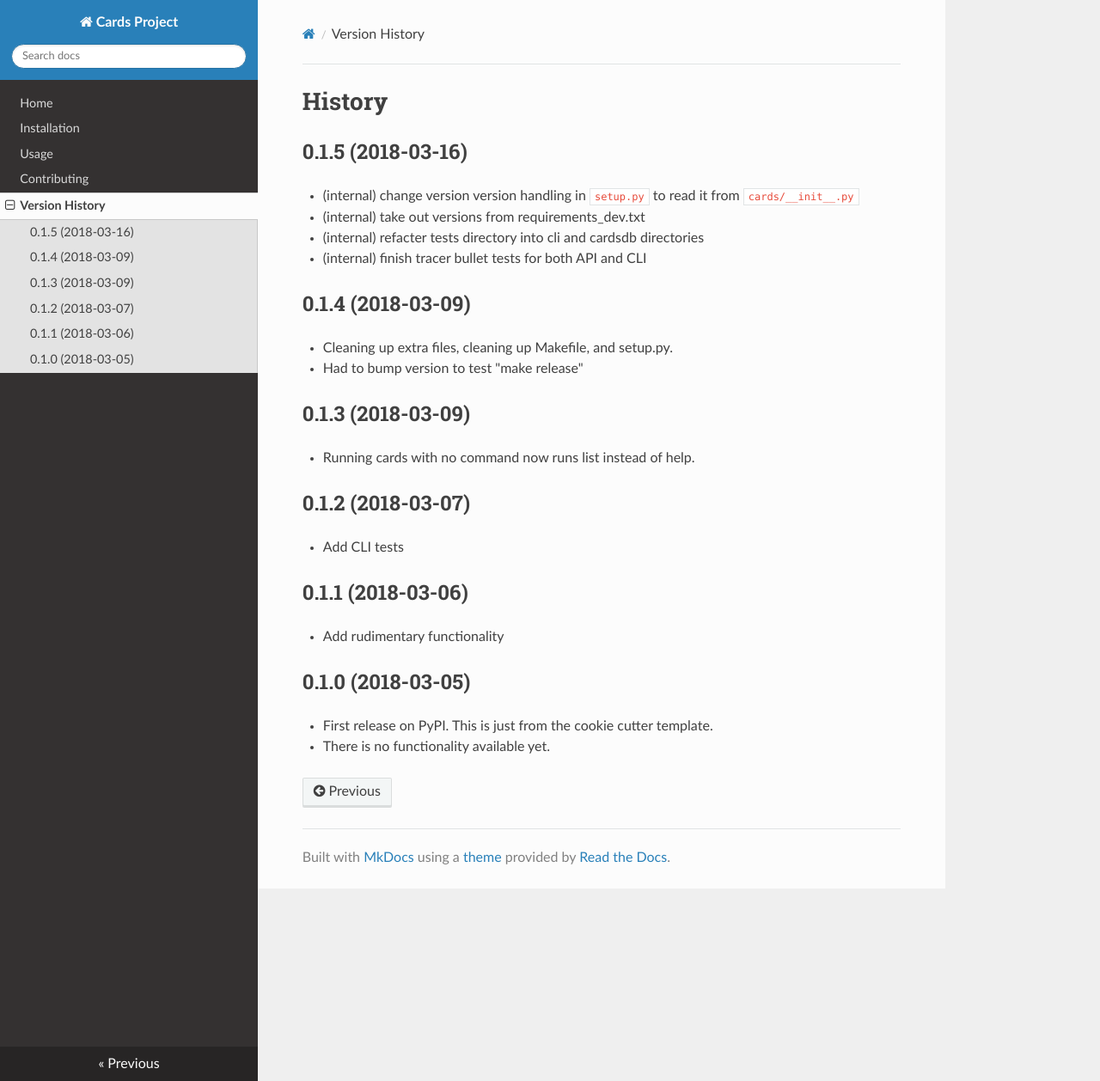
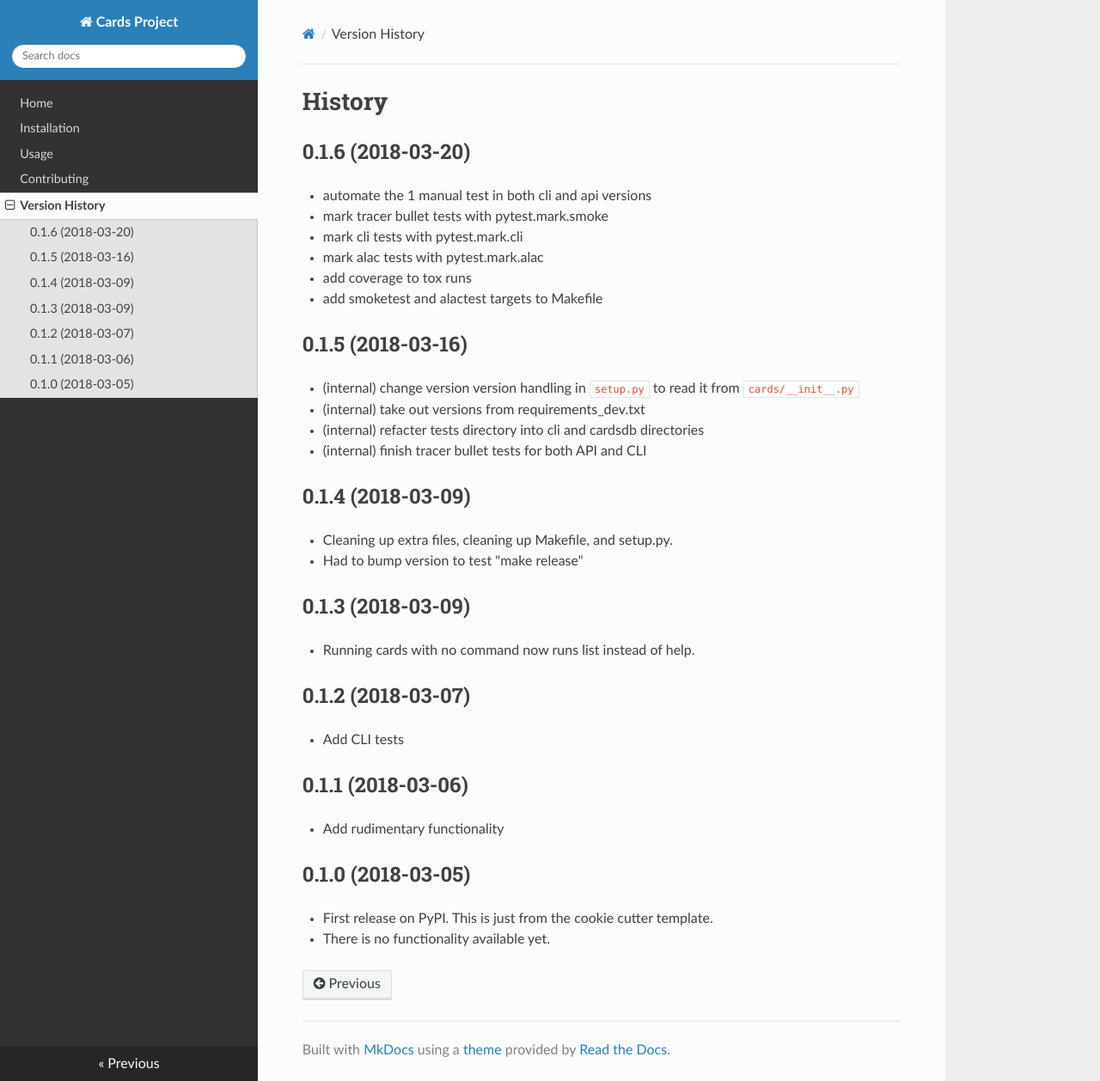
Before and after one commit to okken/cards, an MkDocs documentation site: the page built from docs/history.md, in a window 1280 px wide and 1258 px high. Shown: the whole window at 86% size. Built offline with MkDocs 1.6.1, drawn with Linux system fonts in a browser that asks for light colours; nearby versions of some CDN libraries; old or Windows-style settings are respelled for this version of MkDocs.

Commit message:
- bump version

```diff
--- a/cards/__init__.py
+++ b/cards/__init__.py
@@ -2,7 +2,7 @@
 
 """Top-level package for cards."""
 
-__version__ = '0.1.5'
+__version__ = '0.1.6'
 
 from .cardsdb import (  # noqa: F401
     Card,
--- a/docs/history.md
+++ b/docs/history.md
@@ -1,5 +1,14 @@
 History
 =======
+
+0.1.6 (2018-03-20)
+------------------
+- automate the 1 manual test in both cli and api versions
+- mark tracer bullet tests with pytest.mark.smoke
+- mark cli tests with pytest.mark.cli
+- mark alac tests with pytest.mark.alac
+- add coverage to tox runs
+- add smoketest and alactest targets to Makefile
 
 0.1.5 (2018-03-16)
 ------------------
```
